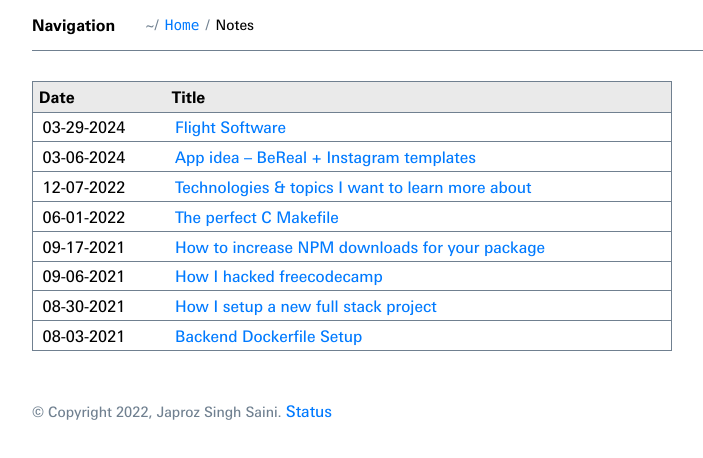
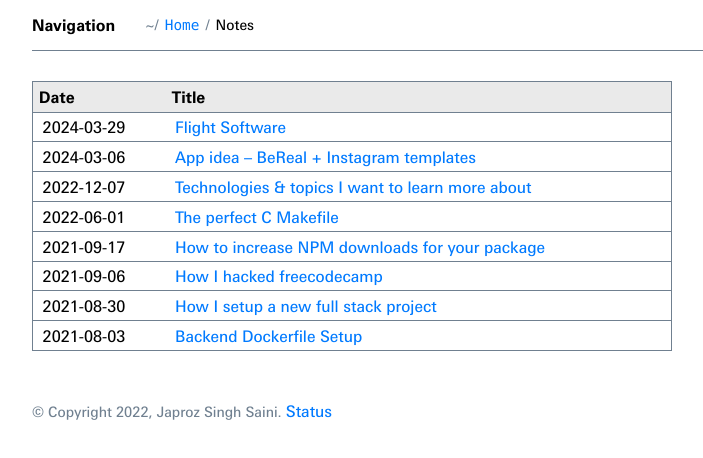
Before and after one commit to japrozs/japrozsaini, a Next.js app: page /notes in a window 1280 px wide. Shown: the top 458 px of the page, without its empty margins (8-711 px from the left). Built offline with nearby package versions, Linux system fonts and the light colour scheme; a web font is replaced by a local one.

Commit message:
:pencil2: change date formatting

```diff
--- a/src/pages/notes/index.tsx
+++ b/src/pages/notes/index.tsx
@@ -60,13 +60,17 @@ const Notes: React.FC<NotesProps> = (props) => {
                                         whiteSpace: "nowrap",
                                     }}
                                 >
-                                    {new Date(blog.date)
-                                        .toLocaleDateString("en-us", {
-                                            year: "numeric",
-                                            month: "2-digit",
-                                            day: "2-digit",
-                                        })
-                                        .replaceAll("/", "-")}
+                                    {
+                                        new Date(blog.date)
+                                            .toISOString()
+                                            .split("T")[0]
+                                        // .toLocaleDateString("en-us", {
+                                        //     year: "numeric",
+                                        //     month: "2-digit",
+                                        //     day: "2-digit",
+                                        // })
+                                        //.replaceAll("/", "-")
+                                    }
                                 </p>
                             </td>
                             <td>
```
Also changed, not shown: src/pages/index.tsx (+11 -7 lines).
